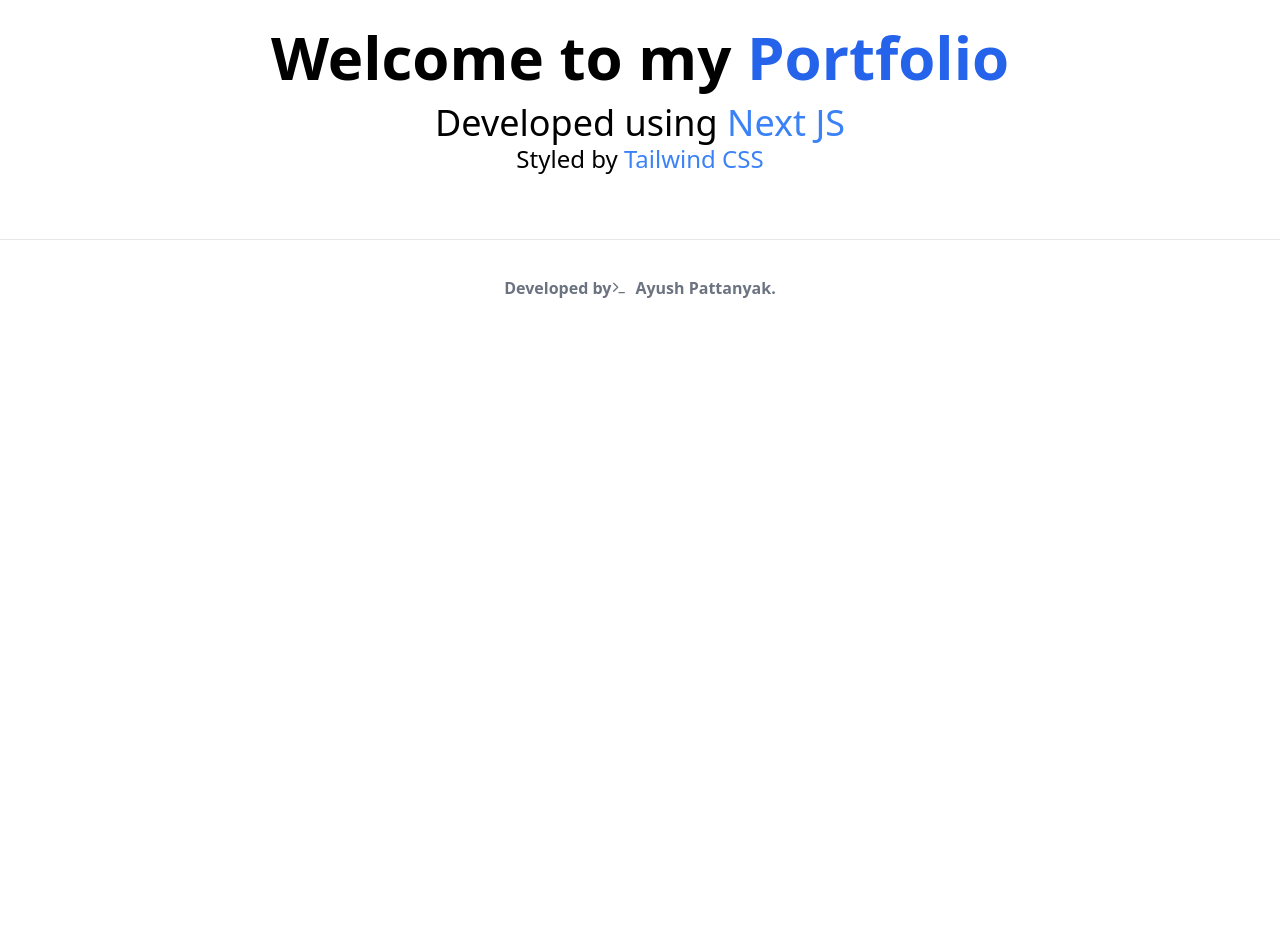
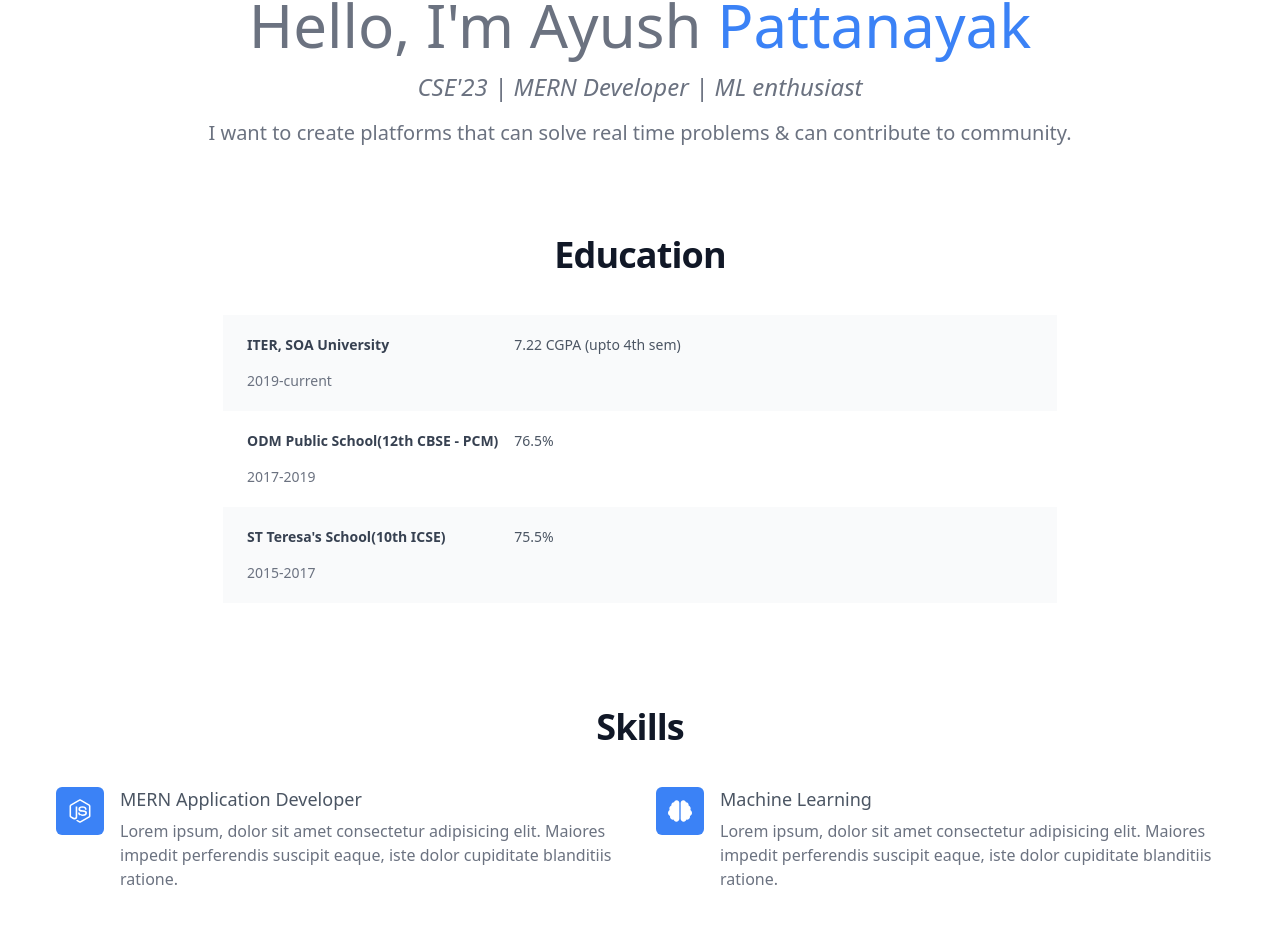
Before and after one commit to ayush-sys/next-portfolio-site, a Next.js app: page / in a window 1280 px wide. Shown: the part 127-1056 px from the top of the page. Before the commit the page ends 800 px from the top, so only its background shows below. Built offline with nearby package versions, Linux system fonts and the light colour scheme.

Commit message:
Added Skills & Education

```diff
--- /dev/null
+++ b/components/About.jsx
@@ -0,0 +1,13 @@
+
+
+function About() {
+  return <div className="my-4 py-4 items-center text-center space-y-4">
+      <p className="text-6xl text-gray-500">Hello, I'm
+        Ayush <span className="text-blue-500">Pattanayak</span>
+      </p>
+      <p className="text-2xl text-gray-500 italic hover:text-gray-700">CSE'23 | MERN Developer | ML enthusiast</p>
+      <p className="text-xl text-gray-500">I want to create platforms that can solve real time problems & can contribute to community.</p>
+  </div>;
+}
+
+export default About;
--- /dev/null
+++ b/components/Education.jsx
@@ -0,0 +1,36 @@
+
+export default function Education() {
+  return (
+
+    <div className="py-12 bg-white">
+      <div className="max-w-7xl mx-auto px-4 sm:px-6 lg:px-8">
+        <div className="lg:text-center">
+          <p className="mt-2 text-3xl leading-8 font-extrabold tracking-tight text-gray-900 sm:text-4xl">
+            Education
+          </p>
+        </div>
+
+        <div className="mt-10 flex flex-row md:justify-center md:items-center">
+            <dl>
+                <div className="bg-gray-50 px-4 py-5 sm:grid sm:grid-cols-3 sm:gap-4 sm:px-6">
+                    <dt className="text-sm font-semibold text-gray-700">ITER, SOA University</dt>
+                    <dd className="mt-2 text-sm text-gray-600 sm:mt-0 sm:col-span-2 font-medium">7.22 CGPA (upto 4th sem)</dd>
+                    <dd className="mt-2 text-sm text-gray-500 sm:mt-0 sm:col-span-2">2019-current</dd>
+                </div>
+                <div className="bg-white px-4 py-5 sm:grid sm:grid-cols-3 sm:gap-4 sm:px-6">
+                    <dt className="text-sm font-semibold text-gray-700">ODM Public School(12th CBSE - PCM)</dt>
+                    <dd className="mt-2 text-sm text-gray-600 sm:mt-0 sm:col-span-2 font-medium">76.5%</dd>
+                    <dd className="mt-2 text-sm text-gray-500 sm:mt-0 sm:col-span-2">2017-2019</dd>
+                </div>
+                <div className="bg-gray-50 px-4 py-5 sm:grid sm:grid-cols-3 sm:gap-4 sm:px-6">
+                    <dt className="text-sm font-semibold text-gray-700">ST Teresa's School(10th ICSE)</dt>
+                    <dd className="mt-2 text-sm text-gray-600 sm:mt-0 sm:col-span-2 font-medium">75.5%</dd>
+                    <dd className="mt-2 text-sm text-gray-500 sm:mt-0 sm:col-span-2">2015-2017</dd>
+                </div>
+            </dl>
+        </div>
+      </div>
+    </div>
+
+  )
+}
--- /dev/null
+++ b/components/Skills.jsx
@@ -0,0 +1,63 @@
+/* This example requires Tailwind CSS v2.0+ */
+import { FaNodeJs, FaTools, FaBrain, FaCloud} from "react-icons/fa"
+
+const features = [
+  {
+    name: 'MERN Application Developer',
+    description:
+      'Lorem ipsum, dolor sit amet consectetur adipisicing elit. Maiores impedit perferendis suscipit eaque, iste dolor cupiditate blanditiis ratione.',
+    icon: FaNodeJs,
+  },
+  {
+    name: 'Machine Learning',
+    description:
+      'Lorem ipsum, dolor sit amet consectetur adipisicing elit. Maiores impedit perferendis suscipit eaque, iste dolor cupiditate blanditiis ratione.',
+    icon: FaBrain,
+  },
+  {
+    name: 'Cloud Hosting',
+    description:
+      'Lorem ipsum, dolor sit amet consectetur adipisicing elit. Maiores impedit perferendis suscipit eaque, iste dolor cupiditate blanditiis ratione.',
+    icon: FaCloud,
+  },
+  {
+    name: 'Tools',
+    description:
+      'Lorem ipsum, dolor sit amet consectetur adipisicing elit. Maiores impedit perferendis suscipit eaque, iste dolor cupiditate blanditiis ratione.',
+    icon: FaTools,
+  },
+]
+
+export default function Skills() {
+  return (
+    <div className="py-12 bg-white">
+      <div className="max-w-7xl mx-auto px-4 sm:px-6 lg:px-8">
+        <div className="lg:text-center">
+          <p className="mt-2 text-3xl leading-8 font-extrabold tracking-tight text-gray-900 sm:text-4xl">
+            Skills
+          </p>
+          {/* <p className="mt-4 max-w-2xl text-xl text-gray-500 lg:mx-auto">
+            Lorem ipsum dolor sit amet consect adipisicing elit. Possimus magnam voluptatum cupiditate veritatis in
+            accusamus quisquam.
+          </p> */}
+        </div>
+
+        <div className="mt-10">
+          <dl className="space-y-10 md:space-y-0 md:grid md:grid-cols-2 md:gap-x-8 md:gap-y-10">
+            {features.map((feature) => (
+              <div key={feature.name} className="relative">
+                <dt>
+                  <div className="absolute flex items-center justify-center h-12 w-12 rounded-md bg-blue-500 text-white">
+                    <feature.icon className="h-6 w-6" aria-hidden="true" />
+                  </div>
+                  <p className="ml-16 text-lg leading-6 font-medium text-gray-600 hover:text-blue-400">{feature.name}</p>
+                </dt>
+                <dd className="mt-2 ml-16 text-base text-gray-500">{feature.description}</dd>
+              </div>
+            ))}
+          </dl>
+        </div>
+      </div>
+    </div>
+  )
+}
--- a/pages/index.tsx
+++ b/pages/index.tsx
@@ -1,11 +1,14 @@
 import Head from 'next/head';
 import Header from '../components/Header';
 import Footer from '../components/Footer';
+import About from '../components/About';
+import Education from '../components/Education';
+import Skills from '../components/Skills';
 
 
 export default function Home() {
   return (
-    <div>
+    <div className='max-w-7xl mx-auto px-4 sm:px-6'>
       <Head>
         <title>Portfolio</title>
         <link rel="icon" href="/terminal-solid.svg" />
@@ -15,17 +18,10 @@
     <Header/>
 
     {/* Main Section */}
-      <main className="flex w-full flex-1 flex-col items-center justify-center px-20 text-center space-y-4 my-8 py-8">
-        <h1 className="text-6xl font-bold">
-          Welcome to my {' '}
-          <a className="text-blue-600" href="">
-            Portfolio
-          </a>
-        </h1>
-        <div>
-          <h1 className="text-4xl">Developed using{' '}<a className="text-blue-500 hover:text-blue-600" href="http://nextjs.org/">Next JS</a></h1>
-          <h2 className="text-2xl">Styled by{' '}<a className="text-blue-500 hover:text-blue-600" href="https://tailwindcss.com/">Tailwind CSS</a></h2>
-        </div>
+      <main >
+        <About/>
+        <Education/>
+        <Skills/>
       </main>
 
     {/* Footer Section */}
```
